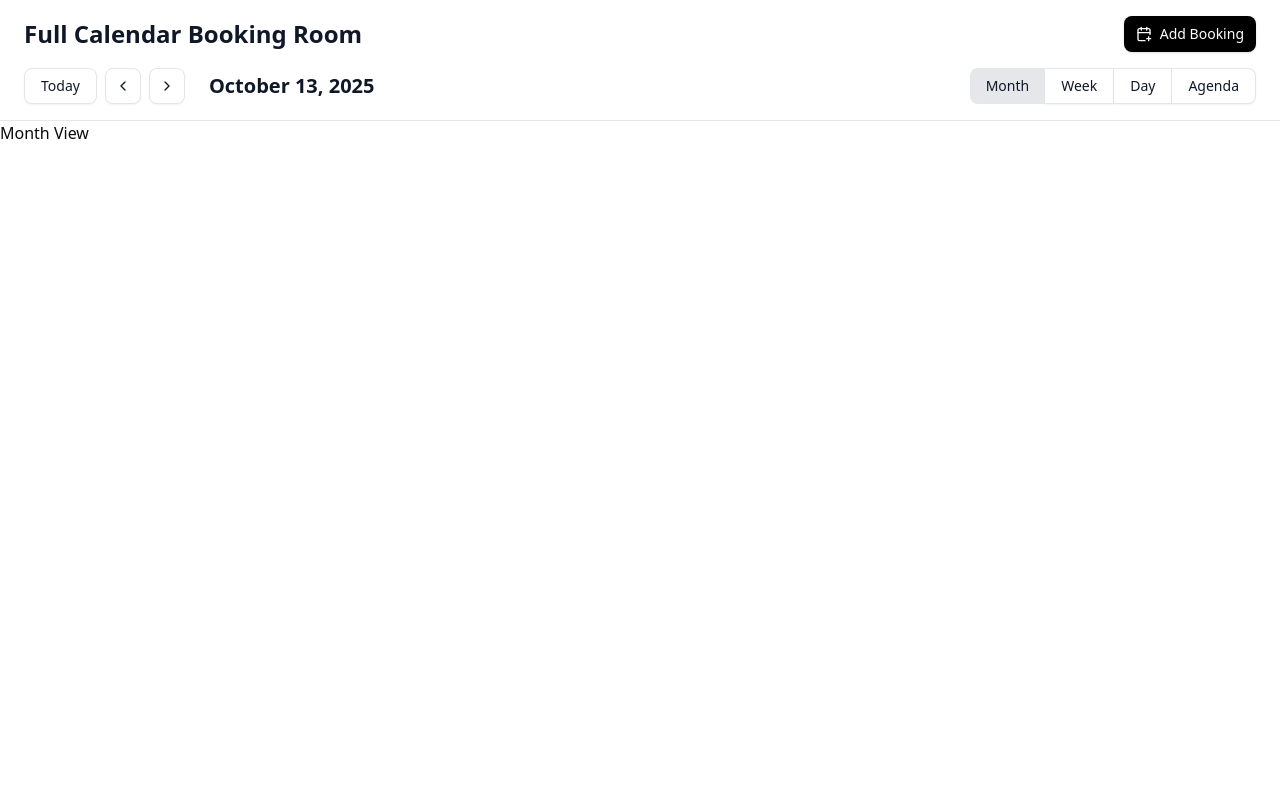
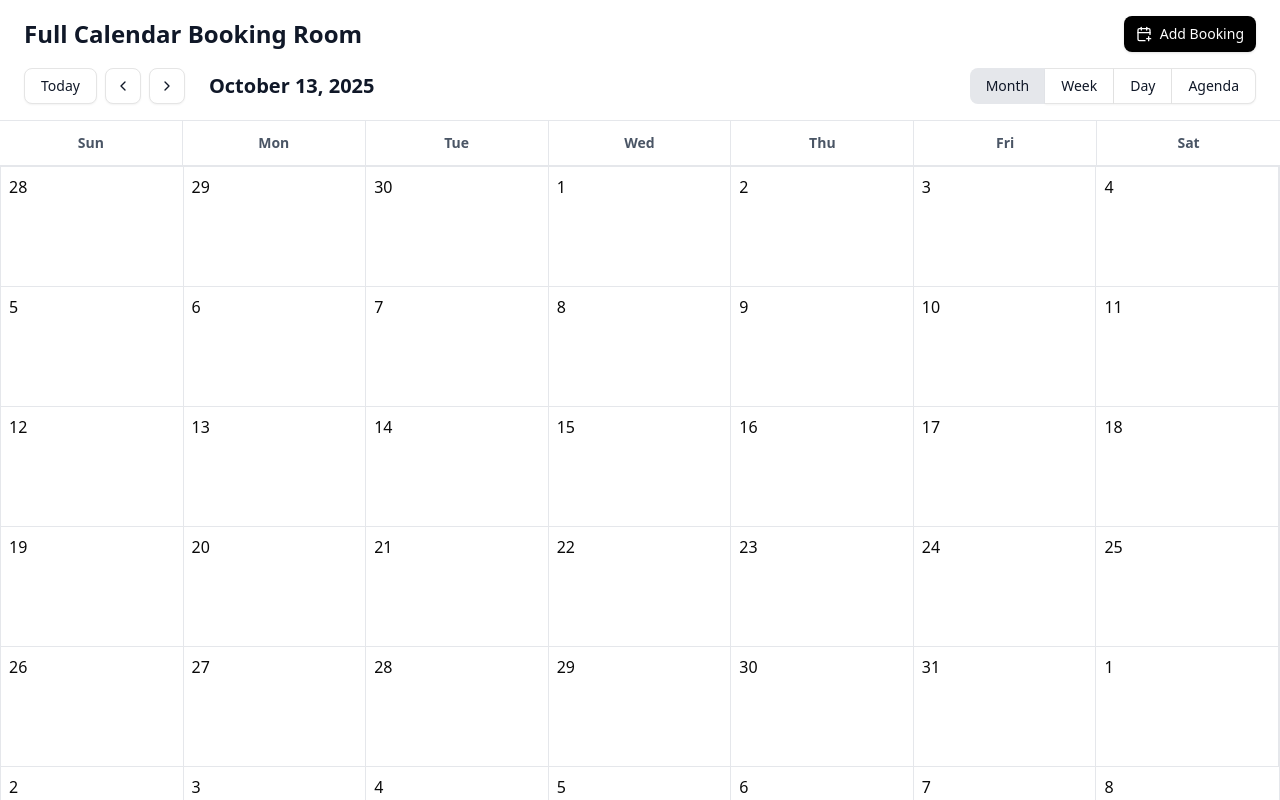
Before and after one commit to KHAIHWAN/full-calendar, a Next.js app: page / in a window 1280 px wide. Built offline with nearby package versions, Linux system fonts and the light colour scheme.

Commit message:
➕ make days claendar month view

```diff
--- a/src/components/calendar/calendar.tsx
+++ b/src/components/calendar/calendar.tsx
@@ -189,7 +189,10 @@ export default function Calendar() {
 
             {/* Calendar */}
             <div className="flex-1 overflow-hidden">
-                {viewCalendar === 'month' && <MonthView />}
+                {viewCalendar === 'month' &&
+                    <MonthView
+                        currentDate={currentDate}
+                         />}
                 {viewCalendar === 'week' && <WeekView />}
                 {viewCalendar === 'day' && <DayView />}
                 {viewCalendar === 'agenda' && <AgendaView />}
--- a/src/components/calendar/views/MonthView.tsx
+++ b/src/components/calendar/views/MonthView.tsx
@@ -1,9 +1,29 @@
 'use client'
 
-export default function MonthView() {
+// utils
+import { getDays, weekDays } from "@/utils/calendar"
+
+export default function MonthView({ currentDate }: { currentDate: Date }) {
+    const days = getDays(currentDate.getFullYear(), currentDate.getMonth())
+
     return (
-        <div>
-            Month View
+        <div className="flex flex-col h-full">
+            <div className="grid grid-cols-7 border-b border-gray-200">
+                {weekDays.map((dayName: string, dayNameIndex: number) => (
+                    <div key={dayNameIndex} className="py-3 text-center text-sm font-semibold text-gray-600 border-r border-gray-200 last:border-r-0">
+                        {dayName}
+                    </div>
+                ))}
+            </div>
+
+            <div className="grid grid-cols-7 flex-1 border-1 border-gray-200">
+                {days.map((day: Date, dayIndex: number) => (
+                    <div key={dayIndex}
+                        className="min-h-[120px] p-2 border-b border-r border-gray-200 last:border-r-0">
+                        {day.getDate()}
+                    </div>
+                ))}
+            </div>
         </div>
     )
 }
--- /dev/null
+++ b/src/utils/calendar.ts
@@ -0,0 +1,36 @@
+export const weekDays = ['Sun', 'Mon', 'Tue', 'Wed', 'Thu', 'Fri', 'Sat']
+
+export const getDays = (year: number, month: number): Date[] => {
+    const days: Date[] = [];
+
+    const firstDayOfMonth = new Date(year, month, 1);
+    const lastDayOfMonth = new Date(year, month + 1, 0)
+
+    const DayOfWeek = firstDayOfMonth.getDay()
+
+    if (DayOfWeek > 0) {
+        const previousMonth = new Date(year, month, 0)
+        const previousMonthDays = previousMonth.getDate()
+
+        const startDayOfWeek = previousMonthDays - DayOfWeek + 1
+
+        for (let day = startDayOfWeek; day <= previousMonthDays; day++) {
+            days.push(new Date(year, month - 1, day))
+        }
+    }
+
+    const totalDaysInMonth = lastDayOfMonth.getDate()
+
+    for (let day = 1; day <= totalDaysInMonth; day++) {
+        days.push(new Date(year, month, day))
+    }
+
+    // Table Row 6, weeks 7 days = 42 days
+    const remainingDays = 42 - days.length
+
+    for (let day = 1; day <= remainingDays; day++) {
+        days.push(new Date(year, month + 1, day))
+    }
+
+    return days
+}
```
